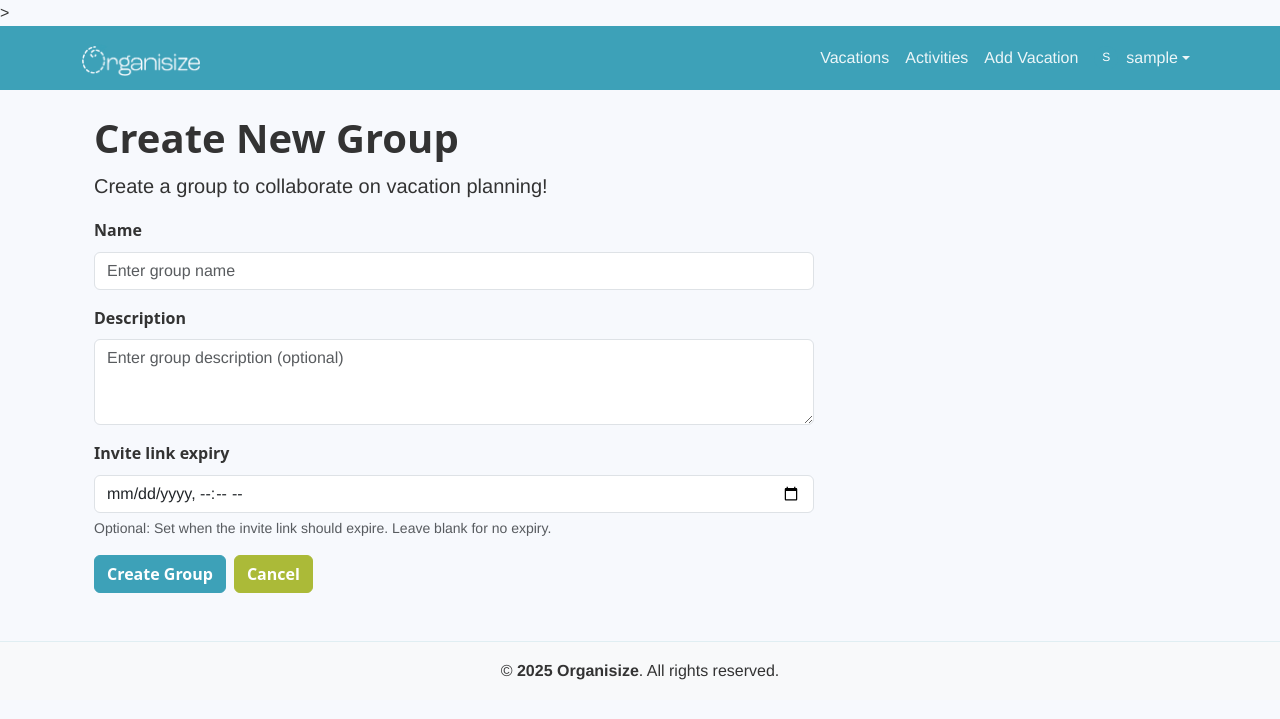
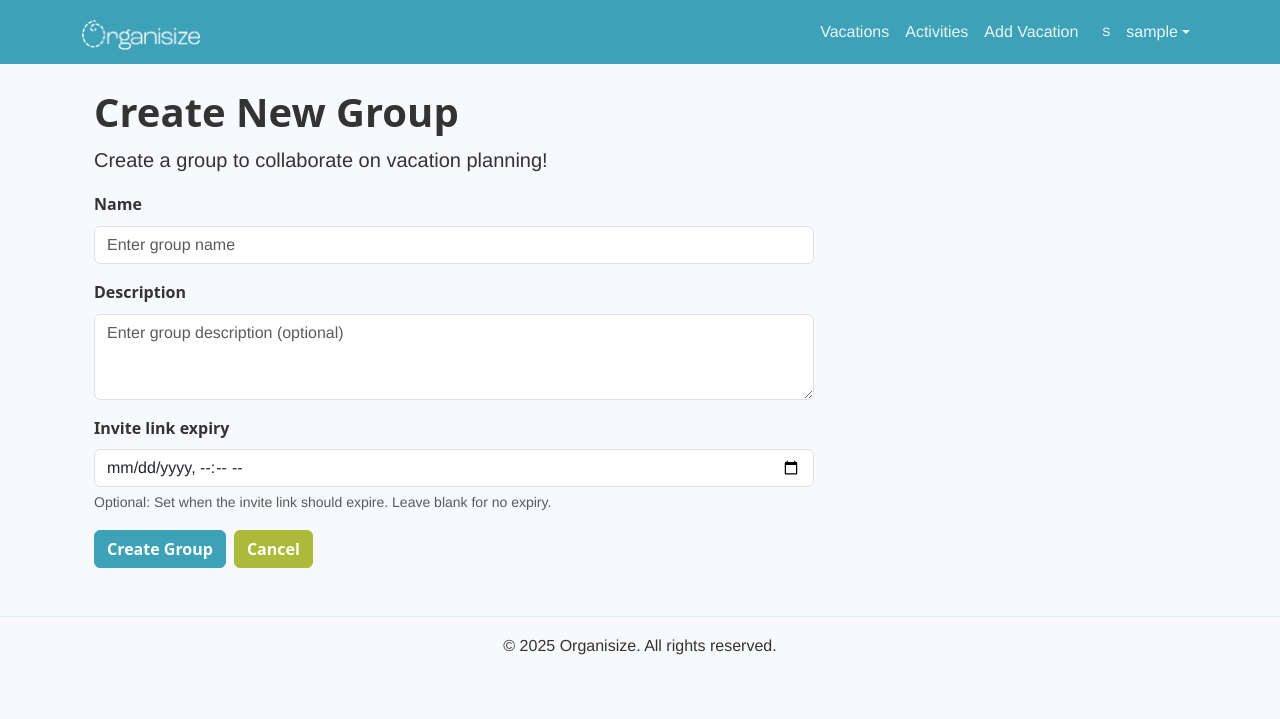
Before and after one commit to liljoker919/organisize, a Django app: page /vacations/groups/create/ in a window 1280 px wide. Shown: the top 719 px of the page. Run offline with Django 4.2, Linux system fonts and the light colour scheme; the visitor is signed in with stand-in values (Sample User, id 1).

Commit message:
Fix HTML syntax and improve footer structure in base template

```diff
--- a/templates/base.html
+++ b/templates/base.html
@@ -13,7 +13,7 @@
     {% load static %}
     <link rel="icon" type="image/svg+xml" href="{% static 'planner/img/organisize4.png' %}">
     <link rel="alternate icon" href="{% static 'planner/img/organisize4.png' %}">
-    <link rel="shortcut icon" href="{% static 'planner/img/organisize4.png' %}">>
+    <link rel="shortcut icon" href="{% static 'planner/img/organisize4.png' %}">
 
     <!-- Bootstrap CSS -->
     <link href="https://cdn.jsdelivr.net/npm/bootstrap@5.3.0/dist/css/bootstrap.min.css" rel="stylesheet">
@@ -131,7 +131,7 @@
     {% endif %}
 
     <!-- Main Content -->
-    <div class="{% if request.resolver_match.url_name != 'home' %}container mt-4{% endif %}">
+    <div class="container{% if request.resolver_match.url_name != 'home' %} mt-4{% endif %}">
         {% block content %}
         <!-- Page content will go here -->
         {% endblock %}
@@ -139,7 +139,7 @@
 
     <!-- Footer -->
     <footer class="bg-light text-center mt-5 py-3">
-        <p class="mb-0">&copy; <strong>{% now "Y" %}</strong> <strong>Organisize</strong>.
+        <p class="mb-0">&copy; <span>{% now "Y" %}</span> <span>Organisize</span>.
             All rights reserved.</p>
     </footer>
 
```
